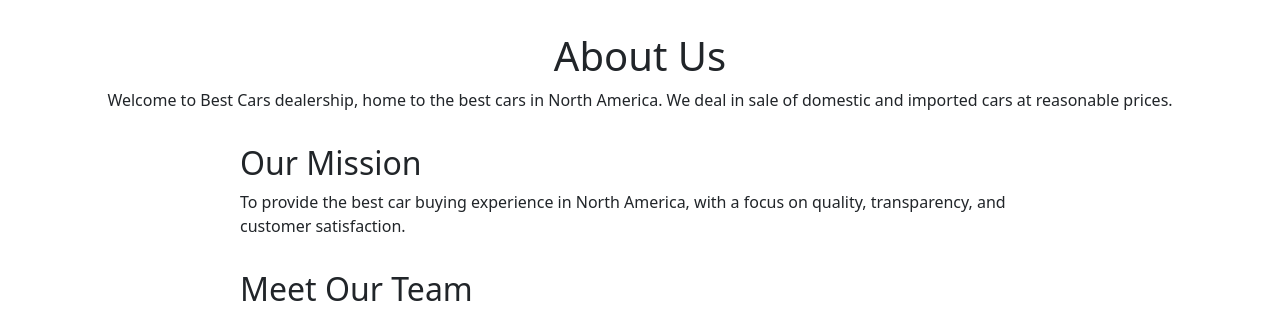
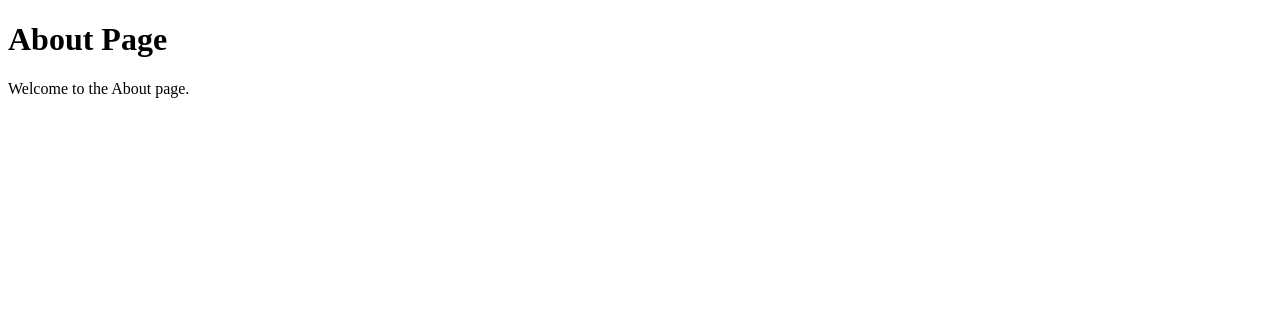
Before and after one commit to patie01/fullstack-django-capstone, a Django app: page /about/ in a window 1280 px wide. Shown: the top 330 px of the page. After the commit the page ends 98 px from the top, so only its background shows below. Run offline with Django 5.2, Linux system fonts and the light colour scheme; some libraries are stand-ins or nearby versions.

Commit message:
Update About.html

```diff
--- a/server/djangoproj/projectname/templates/About.html
+++ b/server/djangoproj/projectname/templates/About.html
@@ -1,45 +1,10 @@
 <!DOCTYPE html>
-<html lang="en">
+<html>
 <head>
-    <meta charset="UTF-8">
-    <meta name="viewport" content="width=device-width, initial-scale=1.0">
-    <title>About Us</title>
-    <link rel="stylesheet" href="/static/style.css">
-    <link rel="stylesheet" href="/static/bootstrap.min.css">
-    <style>
-        .about-header { text-align: center; margin: 2em 0; }
-        .team-section, .mission, .testimonials, .car-gallery { margin: 2em auto; max-width: 800px; }
-        .car-gallery img { width: 200px; margin: 10px; border-radius: 10px; box-shadow: 0 2px 8px #ccc; }
-        .team-img { width: 150px; border-radius: 50%; margin: 1em 0; }
-        .testimonials blockquote { font-style: italic; color: #555; border-left: 4px solid #007bff; margin: 1em 0; padding-left: 1em; }
-    </style>
+    <title>About</title>
 </head>
 <body>
-    <div class="about-header">
-        <h1>About Us</h1>
-        <p>Welcome to Best Cars dealership, home to the best cars in North America. We deal in sale of domestic and imported cars at reasonable prices.</p>
-    </div>
-    <section class="mission">
-        <h2>Our Mission</h2>
-        <p>To provide the best car buying experience in North America, with a focus on quality, transparency, and customer satisfaction.</p>
-    </section>
-    <section class="team-section">
-        <h2>Meet Our Team</h2>
-        <img src="/static/person.png" alt="Jane Doe" class="team-img">
-        <p><strong>Jane Doe</strong> – Lead Sales Manager<br>With over 15 years of experience, Jane is dedicated to helping you find your dream car with the best service and support.</p>
-        <img src="/static/person2.png" alt="John Smith" class="team-img">
-        <p><strong>John Smith</strong> – Service Specialist<br>John ensures every car is in top condition before it reaches you.</p>
-    </section>
-    <section class="car-gallery">
-        <h2>Our Featured Cars</h2>
-        <img src="/static/car1.jpg" alt="Red Sports Car">
-        <img src="/static/car2.jpg" alt="Luxury Sedan">
-        <img src="/static/car3.jpg" alt="Family SUV">
-    </section>
-    <section class="testimonials">
-        <h2>What Our Customers Say</h2>
-        <blockquote>"Best Cars helped me find the perfect car for my family! – Alex Smith"</blockquote>
-        <blockquote>"Excellent service and great prices. Highly recommend! – Maria Garcia"</blockquote>
-    </section>
+    <h1>About Page</h1>
+    <p>Welcome to the About page.</p>
 </body>
 </html>
```
